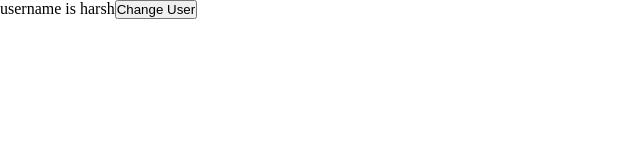
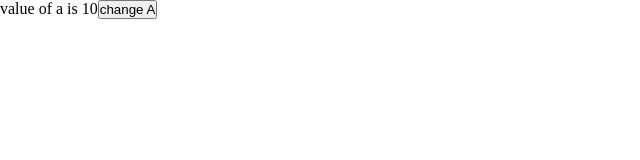
Before and after one commit to chanchaljai/react2, a React (Vite) app: page / in a window 1280 px wide. Shown: the top 160 px of the page, without its empty margins (0-640 px from the left). Built offline with nearby package versions, Linux system fonts and the light colour scheme.

Commit message:
useState

```diff
--- a/src/App.jsx
+++ b/src/App.jsx
@@ -1,17 +1,15 @@
-import React from 'react'
+import React, { useState } from 'react'
 
-function App() {
+const App = () => {
+  const [a, setA] = useState(10)
 
-  let user = "harsh"
-
-  let changeUser = () => {
-    console.log(user)
-    user = "Aryan"
-    console.log(user)
+  const changeA = () => {
+    console.log("chal gaya")
+    setA(a + 1)
   }
   return (
-    <div>username is {user}
-    <button onClick={changeUser}>Change User</button>
+    <div>value of a is {a}
+    <button onClick={changeA}>change A</button>
     </div>
   )
 }
```
